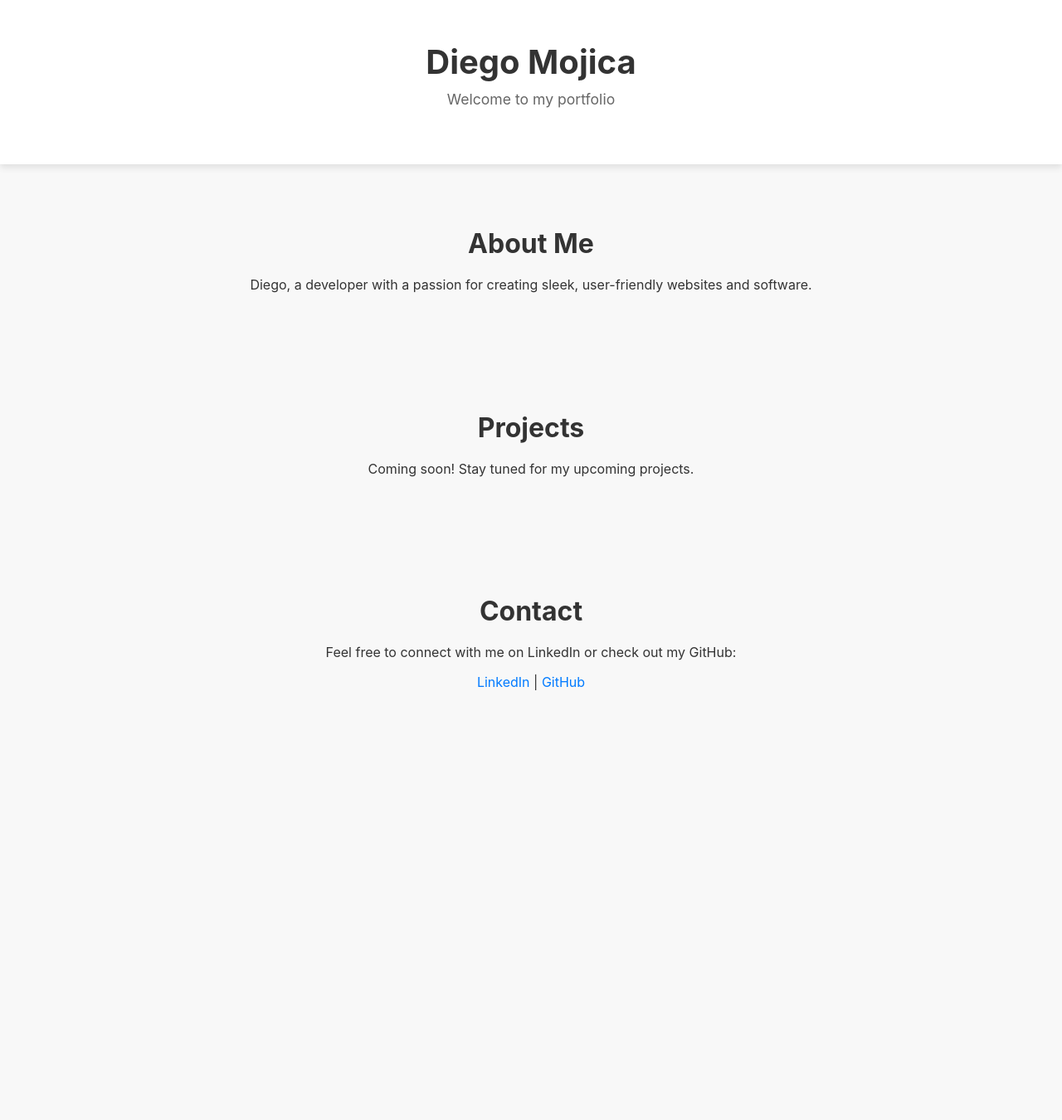
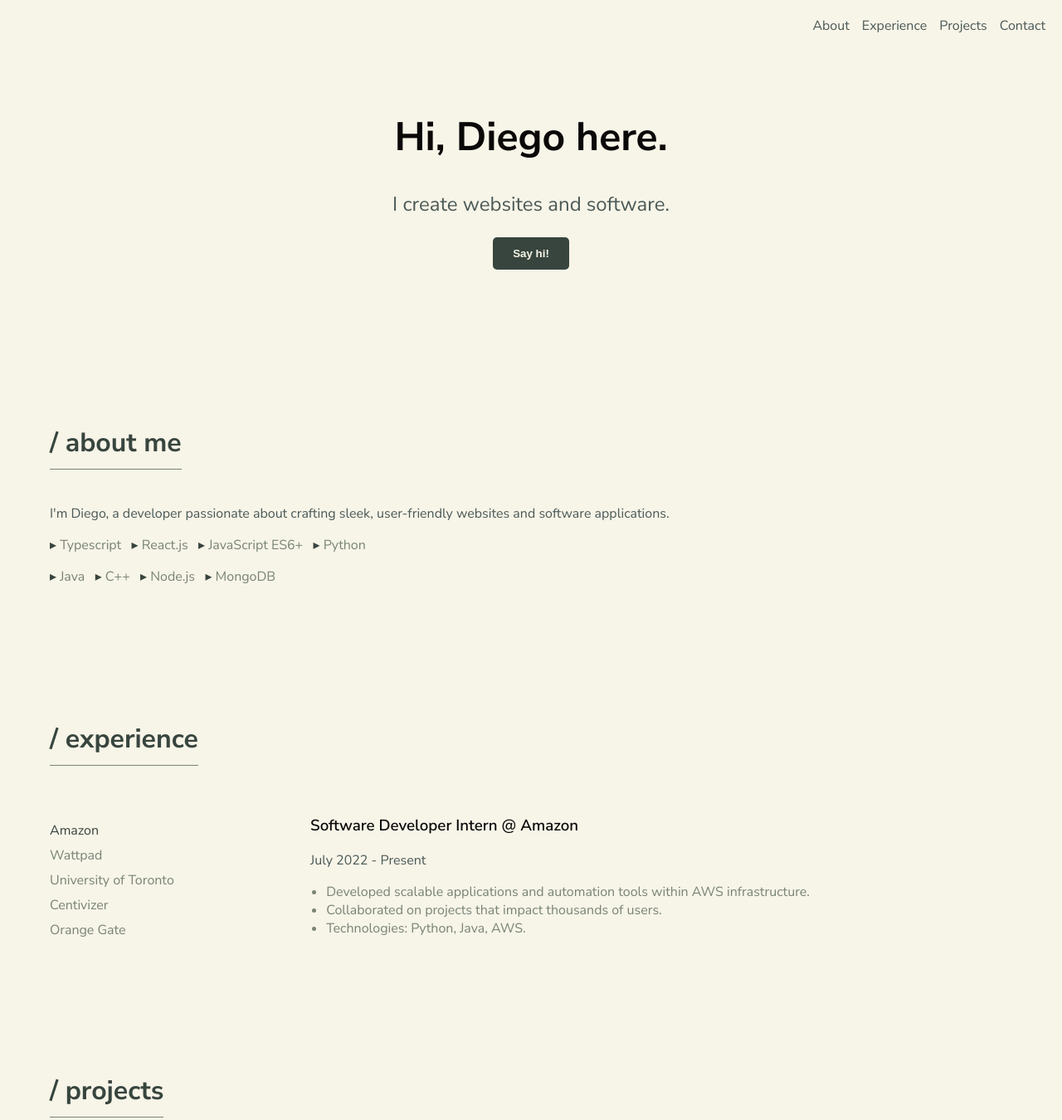
Before and after one commit to Dmojicaa/Diegomojica.github.io, a plain HTML site: page index.html in a window 1280 px wide. Shown: the top 1350 px of the page at 83% size. Before the commit the page ends 898 px from the top, so only its background shows below. Drawn offline with Linux system fonts and the light colour scheme.

Commit message:
Resolved merge conflicts

```diff
--- a/index.html
+++ b/index.html
@@ -4,36 +4,73 @@
     <meta charset="UTF-8">
     <meta name="viewport" content="width=device-width, initial-scale=1.0">
     <title>Diego Mojica - Portfolio</title>
+    <!-- Import Nunito Sans from Google Fonts -->
+    <link href="https://fonts.googleapis.com/css2?family=Nunito+Sans:wght@400;600;700&display=swap" rel="stylesheet">
+    <!-- Link to CSS file for styling -->
     <link rel="stylesheet" href="styles.css">
 </head>
 <body>
 
+    <!-- Simple Navigation Bar -->
+    <nav class="navbar">
+        <a href="#about">About</a>
+        <a href="#experience">Experience</a>
+        <a href="#projects">Projects</a>
+        <a href="#contact">Contact</a>
+    </nav>
+
     <!-- Header Section -->
     <header>
-        <h1>Diego Mojica</h1>
-        <p>Welcome to my portfolio</p>
+        <h1>Hi, Diego here.</h1>
+        <p>I create websites and software.</p>
+        <button onclick="window.location.href='#contact'">Say hi!</button>
     </header>
 
     <!-- About Section -->
     <section id="about">
-        <h2>About Me</h2>
-        <p> Diego, a developer with a passion for creating sleek, user-friendly websites and software.</p>
+        <h2>about me</h2>
+        <p>I'm Diego, a developer passionate about crafting sleek, user-friendly websites and software applications.</p>
+
+        <!-- Skills List -->
+        <div class="skills">
+            <p><span>&#9656;</span> Typescript &nbsp; <span>&#9656;</span> React.js &nbsp; <span>&#9656;</span> JavaScript ES6+ &nbsp; <span>&#9656;</span> Python</p>
+            <p><span>&#9656;</span> Java &nbsp; <span>&#9656;</span> C++ &nbsp; <span>&#9656;</span> Node.js &nbsp; <span>&#9656;</span> MongoDB</p>
+        </div>
     </section>
 
-    <!-- Projects Section (Empty for Now) -->
+    <!-- Experience Section -->
+    <section id="experience">
+        <h2>experience</h2>
+        <div class="experience-container">
+            <div class="experience-nav">
+                <p class="highlight">Amazon</p>
+                <p>Wattpad</p>
+                <p>University of Toronto</p>
+                <p>Centivizer</p>
+                <p>Orange Gate</p>
+            </div>
+            <div class="experience-content">
+                <h3 class="subheading">Software Developer Intern <span class="highlight">@ Amazon</span></h3>
+                <p>July 2022 - Present</p>
+                <ul>
+                    <li>Developed scalable applications and automation tools within AWS infrastructure.</li>
+                    <li>Collaborated on projects that impact thousands of users.</li>
+                    <li>Technologies: Python, Java, AWS.</li>
+                </ul>
+            </div>
+        </div>
+    </section>
+
+    <!-- Projects Section (Placeholder for Now) -->
     <section id="projects">
-        <h2>Projects</h2>
+        <h2>projects</h2>
         <p>Coming soon! Stay tuned for my upcoming projects.</p>
     </section>
 
     <!-- Contact Section with Social Links -->
     <section id="contact">
-        <h2>Contact</h2>
-        <p>Feel free to connect with me on LinkedIn or check out my GitHub:</p>
-        <p>
-            <a href="https://www.linkedin.com/in/diego-mojica" target="_blank">LinkedIn</a> |
-            <a href="https://github.com/Dmojicaa" target="_blank">GitHub</a>
-        </p>
+        <h2>contact</h2>
+        <p>Feel free to connect with me on <a href="https://www.linkedin.com/in/diego-mojica-5b1b3b252/" target="_blank">LinkedIn</a> or check out my work on <a href="https://github.com/Dmojicaa" target="_blank">GitHub</a>.</p>
     </section>
 
 </body>
--- a/styles.css
+++ b/styles.css
@@ -1,85 +1,144 @@
 /* General Body Styling */
 body {
-    font-family: -apple-system, BlinkMacSystemFont, "Segoe UI", Roboto, "Helvetica Neue", Arial, sans-serif;
-    color: #333;
-    background-color: #f8f8f8;
+    font-family: 'Nunito Sans', sans-serif;
+    color: #4A5956; /* Feldgrau for primary text */
+    background-color: #F7F4E8; /* Floral White background */
     margin: 0;
     padding: 0;
     overflow-x: hidden;
 }
 
-/* Header Styling */
+/* Navigation Bar Styling */
+.navbar {
+    position: fixed;
+    top: 20px;
+    right: 20px;
+    display: flex;
+    gap: 15px;
+}
+
+.navbar a {
+    color: #4A5956;
+    font-size: 1rem;
+    text-decoration: none;
+    transition: color 0.3s ease;
+}
+
+.navbar a:hover {
+    color: #37453E; /* Darker on hover */
+}
+
+/* Header Section */
 header {
-    background-color: #fff;
-    padding: 50px;
+    padding: 100px 0;
     text-align: center;
-    box-shadow: 0 4px 8px rgba(0, 0, 0, 0.1);
 }
 
 header h1 {
-    font-size: 2.5rem;
-    color: #333;
-    margin: 0;
+    font-size: 3rem;
+    color: #0A0908; /* Black for strong contrast */
+    font-weight: 700;
 }
 
 header p {
-    color: #666;
-    font-size: 1.1rem;
-    margin-top: 10px;
+    font-size: 1.5rem;
+    color: #4A5956;
 }
 
-/* Section Styling */
-section {
-    padding: 50px;
-    text-align: center;
-    max-width: 800px;
-    margin: auto;
+button {
+    background-color: #37453E; /* Outer Space for button */
+    color: #F7F4E8; /* Floral White for button text */
+    font-weight: 600;
+    padding: 12px 24px;
+    border: none;
+    border-radius: 5px;
+    cursor: pointer;
+    transition: background-color 0.3s ease, transform 0.3s ease;
 }
 
+button:hover {
+    background-color: #4A5956; /* Feldgrau for hover */
+    transform: scale(1.05);
+}
+
+/* Section Headings */
 section h2 {
     font-size: 2rem;
-    color: #333;
-    margin-bottom: 20px;
+    color: #37453E; /* Darker color for section titles */
+    font-weight: 700;
+    text-transform: lowercase;
+    border-bottom: 1px solid #788475; /* Reseda Green border */
+    padding-bottom: 10px;
+    display: inline-block;
 }
 
-/* Project Cards */
-.project-card {
-    background-color: #fff;
-    padding: 20px;
-    margin: 20px auto;
-    border-radius: 8px;
-    box-shadow: 0 4px 8px rgba(0, 0, 0, 0.1);
-    max-width: 600px;
+section h2::before {
+    content: "/ ";
+    color: #37453E; /* Accent color for slash */
 }
 
-.project-card h3 {
-    margin: 0;
-    color: #333;
+/* Skills Styling */
+.skills {
+    margin-top: 1rem;
+    color: #788475; /* Lightened Reseda Green for skills */
 }
 
-.project-card p {
-    color: #666;
-    margin-top: 10px;
+.skills span {
+    color: #37453E; /* Accent color for skill icons */
 }
 
-/* Smooth Transitions */
-* {
-    transition: all 0.3s ease;
+/* Experience Section Styling */
+.experience-container {
+    display: flex;
+    justify-content: center;
+    align-items: flex-start;
+    padding-top: 2rem;
 }
 
-/* Hover Effects for Project Cards */
-.project-card:hover {
-    transform: scale(1.05);
-    box-shadow: 0 8px 16px rgba(0, 0, 0, 0.2);
+.experience-nav {
+    flex: 1;
+    text-align: left;
+    color: #788475; /* Lightened green for experience list */
+    font-size: 1rem;
+    margin-right: 2rem;
+}
+
+.experience-nav p {
+    cursor: pointer;
+    margin: 0.5rem 0;
+}
+
+.experience-nav p.highlight {
+    color: #37453E; /* Highlighted item */
+}
+
+.experience-content {
+    flex: 3;
+    color: #4A5956; /* Main text color */
+}
+
+.experience-content h3 {
+    margin-top: 0;
+    color: #0A0908;
+    font-weight: 600;
+}
+
+.experience-content ul {
+    padding-left: 1.2rem;
+    color: #788475;
 }
 
 /* Link Styling */
 a {
-    color: #007aff; /* Apple-like blue color */
+    color: #37453E;
     text-decoration: none;
     transition: color 0.3s ease;
 }
 
 a:hover {
-    color: #005bb5;
+    color: #4A5956; /* Slightly lighter on hover */
 }
+
+/* Section Padding */
+section {
+    padding: 60px;
```
